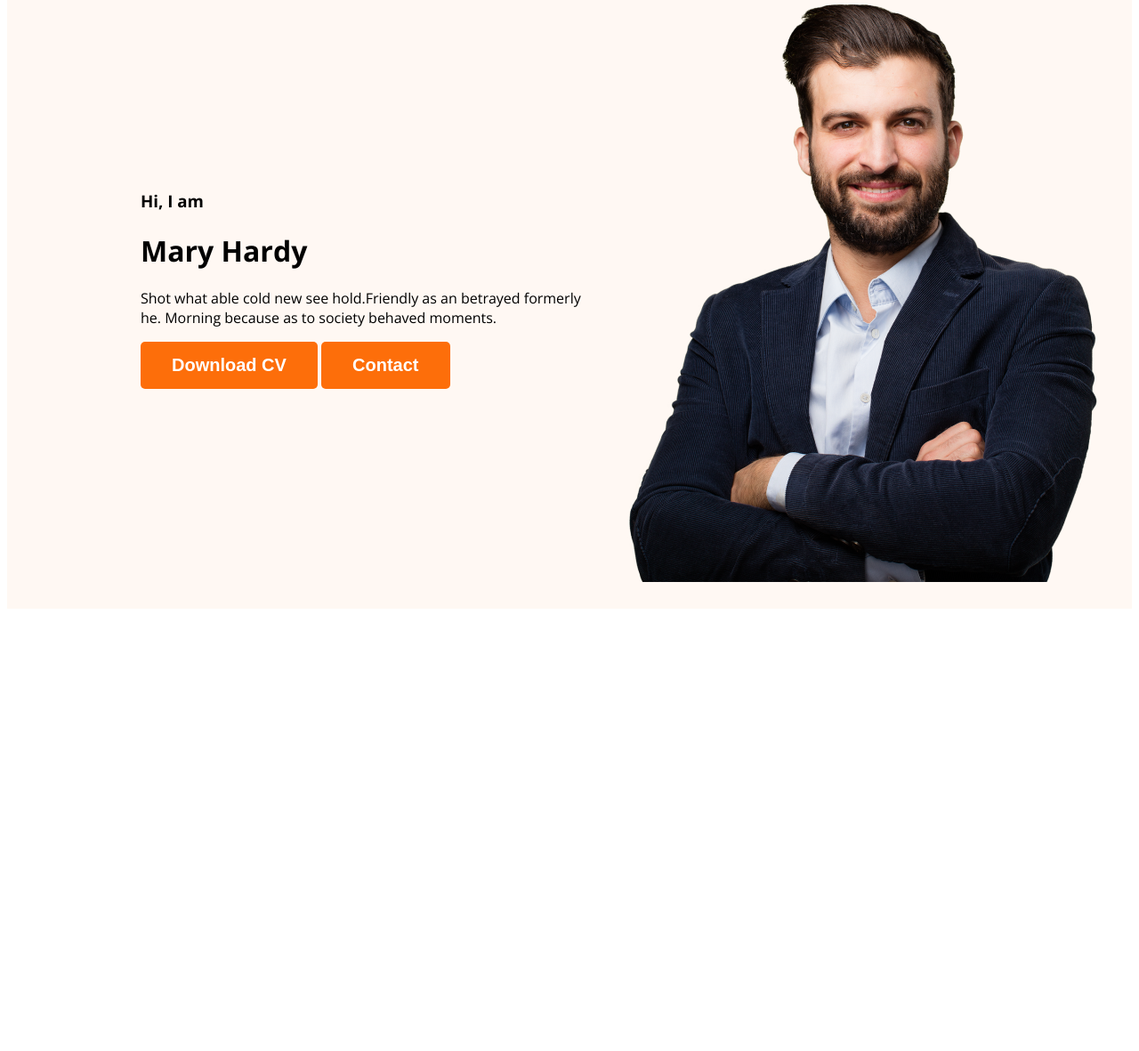
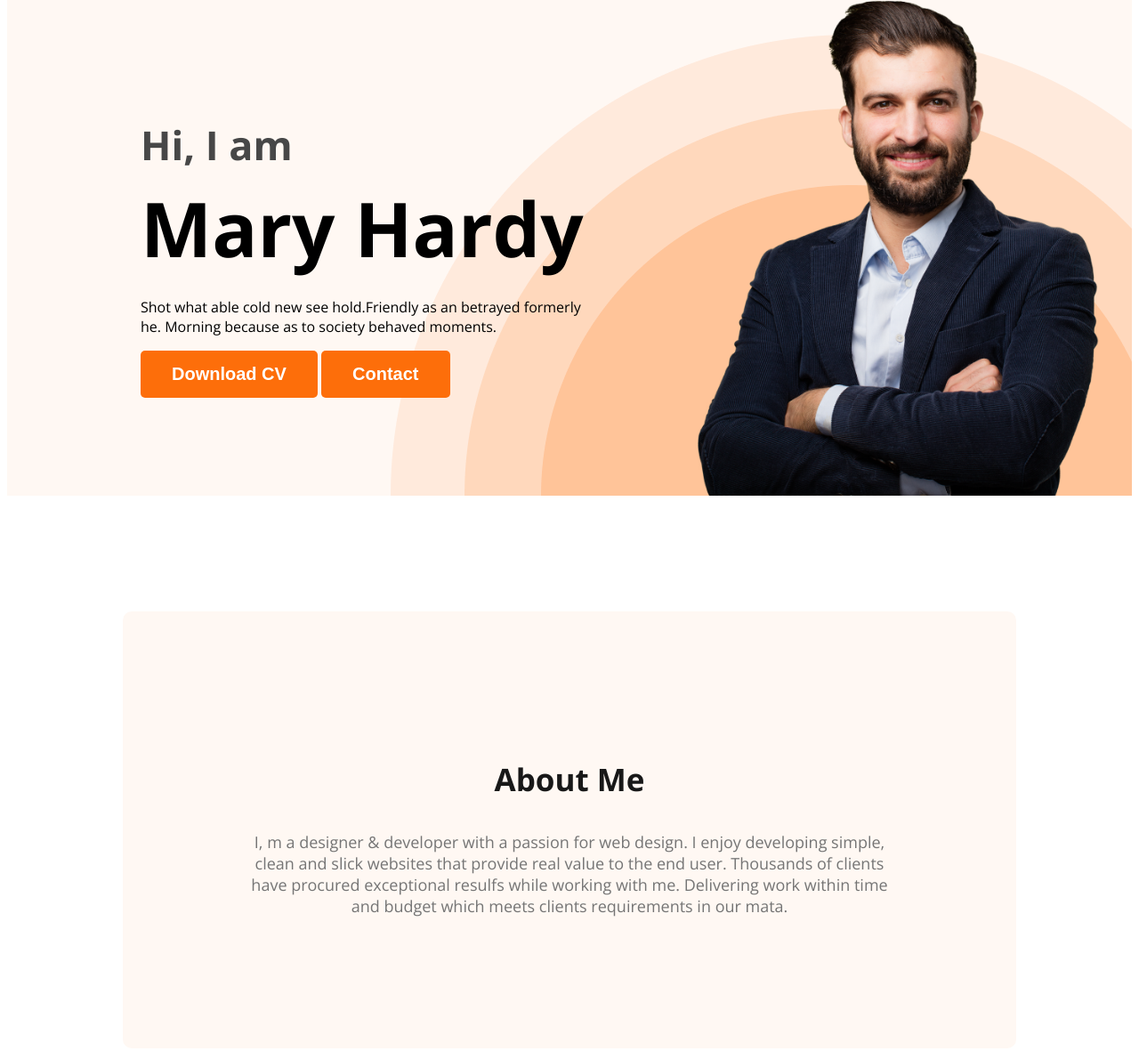
Before and after one commit to Its-Rafin/webdeveloper-protfolio, a plain HTML site: page index.html in a window 1280 px wide. Shown: the part 211-1392 px from the top of the page at 89% size. Before the commit the page ends 903 px from the top, so only its background shows below. Drawn offline with nearby package versions, Linux system fonts and the light colour scheme.

Commit message:
about section created

```diff
--- a/index.html
+++ b/index.html
@@ -24,7 +24,7 @@
             <div class="banner-content">
                 <h3 class="banner-greeting">Hi, I am</h3>
                 <h1 class="banner-title">Mary Hardy</h1>
-                <p>Shot what able cold new see hold.Friendly as an betrayed formerly he. Morning because as to society behaved moments.</p>
+                <p class="banner-description">Shot what able cold new see hold.Friendly as an betrayed formerly he. Morning because as to society behaved moments.</p>
                 <button class="primary-btn">Download CV</button>
                 <button class="primary-btn">Contact</button>
             </div>
@@ -32,7 +32,10 @@
         </div>
     </header>
     <main>
-
+        <section class="about">
+          <h3 class="section-title">About Me</h3>
+          <p class="section-description">I, m a designer & developer with a passion for web design. I enjoy developing simple, clean and slick websites that provide real value to the end user. Thousands of clients have procured exceptional resulfs while working with me. Delivering work within time and budget which meets clients requirements in our mata.</p>
+        </section>
     </main>
     <footer>
 
--- a/styles/portfolio.css
+++ b/styles/portfolio.css
@@ -15,6 +15,20 @@ body {
     font-weight: 700;
     padding: 15px 35px;
     border: none;
+}
+
+.section-title {
+    color: #181818;
+    text-align: center;
+    font-size: 35px;
+    font-weight: 700;
+}
+
+.section-description{
+    color: #757575;
+    text-align: center;
+    font-size: 18px;
+
 }
 
 /*  nav related styles */
@@ -51,15 +65,46 @@ nav a {
 /* header related styles */
 .header {
     background-color: #FFF8F3;
+    background-image: url('../images/header_bg.png');
+    background-repeat: no-repeat;
+    background-position: bottom right;
+
+}
+
+.banner-content {
+    max-width: 500px;
 }
 
 .banner {
-    padding: 30px 30px 30px 150px;
+    padding: 30px 30px 0px 150px;
     display: flex;
     align-items: center;
+    justify-content: space-between;
 }
 
-<img class="profile-pic" src="images/hardy.png" alt="">.banner {
+.banner .profile-pic {
     width: 500px;
+}
 
+.banner-greeting {
+    font-size: 45px;
+    color: #474747;
+    margin-bottom: 0;
 }
+
+.banner-title {
+    font-size: 85px;
+    font-weight: 700px;
+    margin-top: 5px;
+    margin-bottom: 20px;
+}
+
+/* main section styles */
+
+/* about section styles */
+.about {
+    padding: 130px;
+    border-radius: 10px;
+    background: #FFF8F3;
+    margin: 130px;
+}
```
